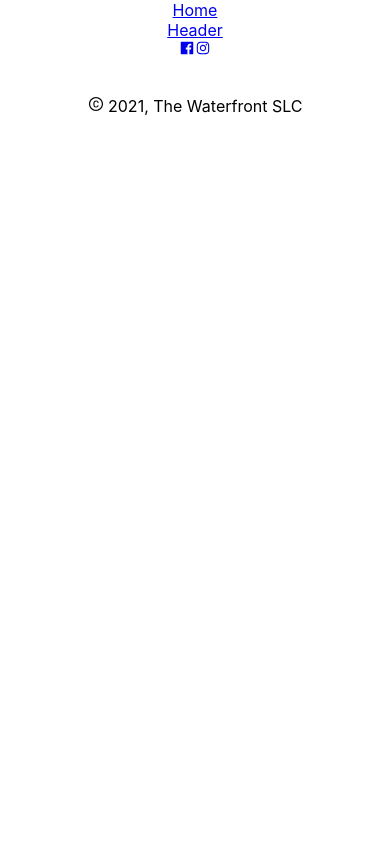
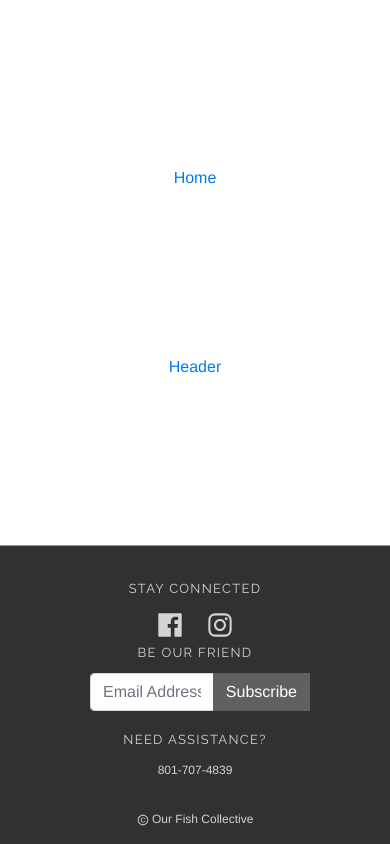
Before and after one commit to TBDG/ofc-front-end, a React (Create React App) app in the folder public/: page / in a window 390 px wide. Built offline with nearby package versions, Linux system fonts and the light colour scheme.

Commit message:
made footer mobile responsive

```diff
--- a/public/public/index.html
+++ b/public/public/index.html
@@ -3,6 +3,10 @@
   <head>
     <meta charset="utf-8" />
     <link rel="icon" href="%PUBLIC_URL%/favicon.ico" />
+    <link rel="preconnect" href="https://fonts.gstatic.com">
+    <link href="https://fonts.googleapis.com/css2?family=Raleway&display=swap" rel="stylesheet">
+    <link href="https://fonts.googleapis.com/css2?family=Work+Sans&display=swap" rel="stylesheet">
+    <link href="https://fonts.googleapis.com/css2?family=Work+Sans:wght@200;400&display=swap" rel="stylesheet">
     <meta name="viewport" content="width=device-width, initial-scale=1" />
     <meta name="theme-color" content="#000000" />
     <meta
--- a/public/src/App.js
+++ b/public/src/App.js
@@ -1,5 +1,5 @@
 // import logo from './logo.svg';
-import './App.css';
+import './app.scss';
 import Header from "./shared/header";
 import Footer from "./shared/footer";
 import routes from "./routes";
--- /dev/null
+++ b/public/src/_variables_&_mixins.scss
@@ -0,0 +1,24 @@
+// Variables
+// Background Colors
+$primaryBackgroundColor: white;
+$secondaryBackgroundColor: rgba(211, 211, 211, 0.6);
+$darkBackgroundColor: rgb(48,49,50);
+
+// Text Colors
+$primaryTextColor: #303132;
+$secondaryTextColor: #242323;
+$highlightTextColor: #f1ff2e;
+$darkBackgroundTextColor: #d3d3d3;
+
+// Heights
+$headerHeight: 13vh;
+$footerHeight: 25vh;
+
+
+//Mixins
+@mixin flexCenter($direction) {
+  display: flex;
+  flex-direction: $direction;
+  justify-content: center;
+  align-items: center;
+}
--- a/public/src/app.scss
+++ b/public/src/app.scss
@@ -1,24 +1,31 @@
+
 $secondary: #606060;
 
 @import 'bootstrap/scss/bootstrap.scss';
 @import './_variables_&_mixins';
 
 @import './shared/_footer';
-@import './shared/_header';
-@import './shared/_home-images';
-@import './shared/_landing';
-@import './shared/_location';
-@import './shared/_newsletter';
-@import './shared/_store-tour';
-@import './shared/_testimonials';
+// @import './shared/_header';
+// @import './shared/_home-images';
+// @import './shared/_landing';
+// @import './shared/_location';
+
+// @import './shared/_store-tour';
+// @import './shared/_testimonials';
 
 body {
     font-family: Helvetica, "Helvetica Neue", Arial, "Lucida Grande", sans-serif;
     text-align: center;
 }
 
-h1, h2, h3, h4, h5, h6 {
+h1 {
     color: $primaryTextColor;
+    font-family: "worksans-extralight","work sans",sans-serif;;
+}
+
+h2, h3, h4, h5, h6 {
+    color: $primaryTextColor;
+    font-family: "raleway",sans-serif;
 }
 
 .App {
@@ -26,6 +33,7 @@ h1, h2, h3, h4, h5, h6 {
     flex-direction: column;
     justify-content: space-between;
     min-height: 100vh;
+    width: 100%;
 }
 
 .content {
--- a/public/src/shared/_footer.scss
+++ b/public/src/shared/_footer.scss
@@ -1,27 +1,52 @@
+@import './shared/_newsletter';
+
 #footer {
-    background-color: $secondaryBackgroundColor;
+    background-color: $darkBackgroundColor;
     font-size: 12px;
-    color: $secondaryTextColor;
-    text-align: right;
-    padding: 5%;
-    padding-top: 3%;
-    padding-bottom: 1%;
-    width: 100%;
-    border-top: $primaryBackgroundColor 1px solid;
+    color: $darkBackgroundTextColor;
+    text-align: center;
+    border-top: $secondaryBackgroundColor 1px solid;
     height: $footerHeight;
+    max-height: 200px;
+    padding-top: 15px;
+
+    h3 {
+        padding-bottom: 5px;
+        text-transform: uppercase;
+        letter-spacing: 0.1em;
+        font-size: 13px;
+        color: $darkBackgroundTextColor;
+    }
 
     p a {
-        color:  $secondaryTextColor;
-        font-size: 18px;
+        color:  white;
+        font-family: "raleway",sans-serif;
+        font-size: 13px;
     }
 
     .footer-icon {
         font-size: 30px;
-        margin: 0 0 0 20px;
-        color:  $secondaryTextColor;
+        margin: 0 10px 0 10px;
+        color:  $darkBackgroundTextColor;
     }
 
     a :hover {
         color: dimgray;
     }
+
+    #sections {
+        margin: auto;
+        max-width: 1000px;
+        padding: 15px;
+    }
+
+    @media (max-width: 650px) {
+        overflow: auto;
+        height: 25%;
+        max-height: 300px;
+
+        h3 {
+            padding-top: 5px;
+        }
+    }
 }
--- /dev/null
+++ b/public/src/shared/_newsletter.scss
@@ -0,0 +1,13 @@
+#newsletter {
+    // background: $secondaryBackgroundColor;
+    display: flex;
+    justify-content: center;
+    align-items: center;
+    // padding-top: 40px;
+    // padding-bottom: 40px;
+
+    h3 {
+        text-transform: uppercase;
+        font-weight: bold;
+    }
+}
--- a/public/src/shared/footer.js
+++ b/public/src/shared/footer.js
@@ -1,4 +1,6 @@
 import React from 'react';
+import {useState, useEffect} from 'react';
+import Newsletter from './newsletter';
 import { AiFillFacebook } from 'react-icons/ai';
 //see documentation: https://react-icons.github.io/react-icons/
 import { AiOutlineInstagram } from 'react-icons/ai';
@@ -34,16 +36,27 @@ let footerVars = {
     socialMedia: [
         {
             name: (<AiFillFacebook className="footer-icon"/>),
-            link: 'https://www.facebook.com/thewaterfrontslc/photos/',
+            link: '#',
         },
         {
             name: (<AiOutlineInstagram className="footer-icon"/>),
-            link: 'https://www.instagram.com/thewaterfrontslc/',
+            link: '#',
         },
     ],
 };
 
 const Footer = () => {
+    const [isDesktop, setDesktop] = useState(window.innerWidth > 650);
+
+    const updateMedia = () => {
+      setDesktop(window.innerWidth > 650);
+    };
+
+    useEffect(() => {
+      window.addEventListener("resize", updateMedia);
+      return () => window.removeEventListener("resize", updateMedia);
+    });
+
     //I'm leaving some unused code here in case our client decides he wants to have nav links in the footer.
     const itemMap = (arr, target) => {
         if (target) {
@@ -56,22 +69,69 @@ const Footer = () => {
         })
     }
 
-    return (
-        <div id='footer'>
+    const desktopFooter = (
+        <div id='footer' className='container-fluid'>
             {/* <p id='footer-nav'>
                 {itemMap(footerVars.nav)}
             </p>
             <p id='contact-us'>
                 {itemMap([{name: 'Contact Us', link: '#',}])}
             </p> */}
+            <div id='sections' className='row'>
+                <div id='stay-connected' className='col'>
+                    <h3 >Stay Connected</h3>
+                    <div id='social-media'>
+                        {itemMap(footerVars.socialMedia, true)}
+                    </div>
+                </div>
+                <div id='be-our-friend' className='col-6'>
+                    <h3 >Be Our Friend</h3>
+                    <Newsletter />
+                </div>
+                <div id='need-assistance' className='col'>
+                    <h3 >Need Assistance?</h3>
+                    <p>801-707-4839</p>
+                </div>
+            </div>
 
-            <div id='social-media'>
-                {itemMap(footerVars.socialMedia, true)}
+            <p><AiOutlineCopyright /> Our Fish Collective</p>
+        </div>
+    );
+
+    const mobileFooter = (
+        <div id='footer' className='container-fluid'>
+            {/* <p id='footer-nav'>
+                {itemMap(footerVars.nav)}
+            </p>
+            <p id='contact-us'>
+                {itemMap([{name: 'Contact Us', link: '#',}])}
+            </p> */}
+            <div id='sections' className='col'>
+                <div id='stay-connected' className='col'>
+                    <h3 >Stay Connected</h3>
+                    <div id='social-media'>
+                        {itemMap(footerVars.socialMedia, true)}
+                    </div>
+                </div>
+                <div id='be-our-friend' className='col'>
+                    <h3 >Be Our Friend</h3>
+                    <Newsletter />
+                </div>
+                <div id='need-assistance' className='col'>
+                    <h3 >Need Assistance?</h3>
+                    <p>801-707-4839</p>
+                </div>
             </div>
-            <br />
-            <p><AiOutlineCopyright /> 2021, The Waterfront SLC</p>
+
+            <p><AiOutlineCopyright /> Our Fish Collective</p>
         </div>
-    )
+    );
+
+    return (
+      <div>
+        {isDesktop ? desktopFooter : mobileFooter}
+      </div>
+    );
 }
 
 export default Footer;
--- /dev/null
+++ b/public/src/shared/newsletter.js
@@ -0,0 +1,75 @@
+import {Component} from 'react';
+import Axios from 'axios';
+
+class Newsletter extends Component {
+    constructor() {
+        super();
+
+        this.newsletterInputText = '';
+        this.clearValidTime = 5000;
+
+        this.handleInputChange = this.handleInputChange.bind(this);
+        this.handleSubmit = this.handleSubmit.bind(this);
+    }
+
+    handleInputChange(e) {
+        this.newsletterInputText = e.target.value;
+
+    }
+
+    handleSubmit(e) {
+        e.preventDefault();
+        const input = document.querySelector('#newsletter-input');
+        if (this.newsletterInputText && /\w+@\w+\.\w+/.test(this.newsletterInputText)) {
+            input.classList.remove('is-invalid');
+
+            Axios.post('/api/email', {email: this.newsletterInputText})
+                .then((res) => {
+                    console.log(res);
+                    input.classList.add('is-valid')
+                    setTimeout(() => {
+                        input.classList.remove('is-valid')
+                    }, this.clearValidTime)
+                });
+        } else {
+            input.classList.add('is-invalid');
+        }
+    }
+
+    render() {
+        return (
+            <div id="newsletter">
+                <div className="container">
+                    {/* <div className="row">
+                        <h3 className="col-12">Subscribe to our newsletter</h3>
+                    </div>
+
+                    <div className="row">
+                        <p className="col-12">Promotions, new products, and sales. Directly to your inbox.</p>
+                    </div> */}
+
+                    <form onSubmit={this.handleSubmit}>
+                        <div className="row">
+                            <div className="col-1 col-sm-0"></div>
+                            <div className="input-group mb-3 col-10">
+                                <input id="newsletter-input"
+                                    type="email"
+                                    className="form-control"
+                                    placeholder="Email Address"
+                                    onChange={this.handleInputChange}/>
+
+                                <div className="input-group-append">
+                                    <button className="btn btn-secondary" type="submit">Subscribe</button>
+                                </div>
+
+                                <div className="valid-feedback">Thanks! We've added you to our email list.</div>
+                            </div>
+                        </div>
+                    </form>
+                </div>
+            </div>
+        );
+    }
+}
+
+export default Newsletter;
```
Also changed, not shown: public/package.json (+13 -7 lines), 1 other file (tests, documents, lock files or other folders).
